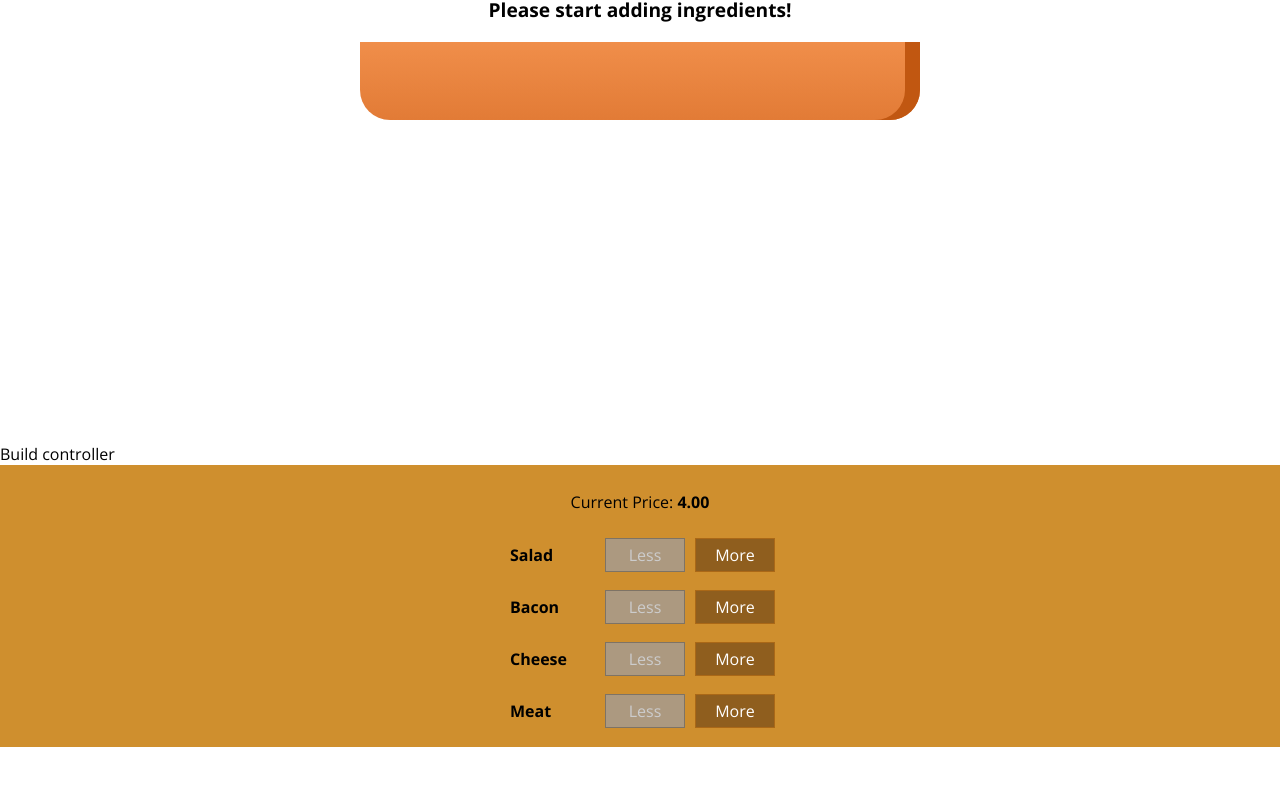
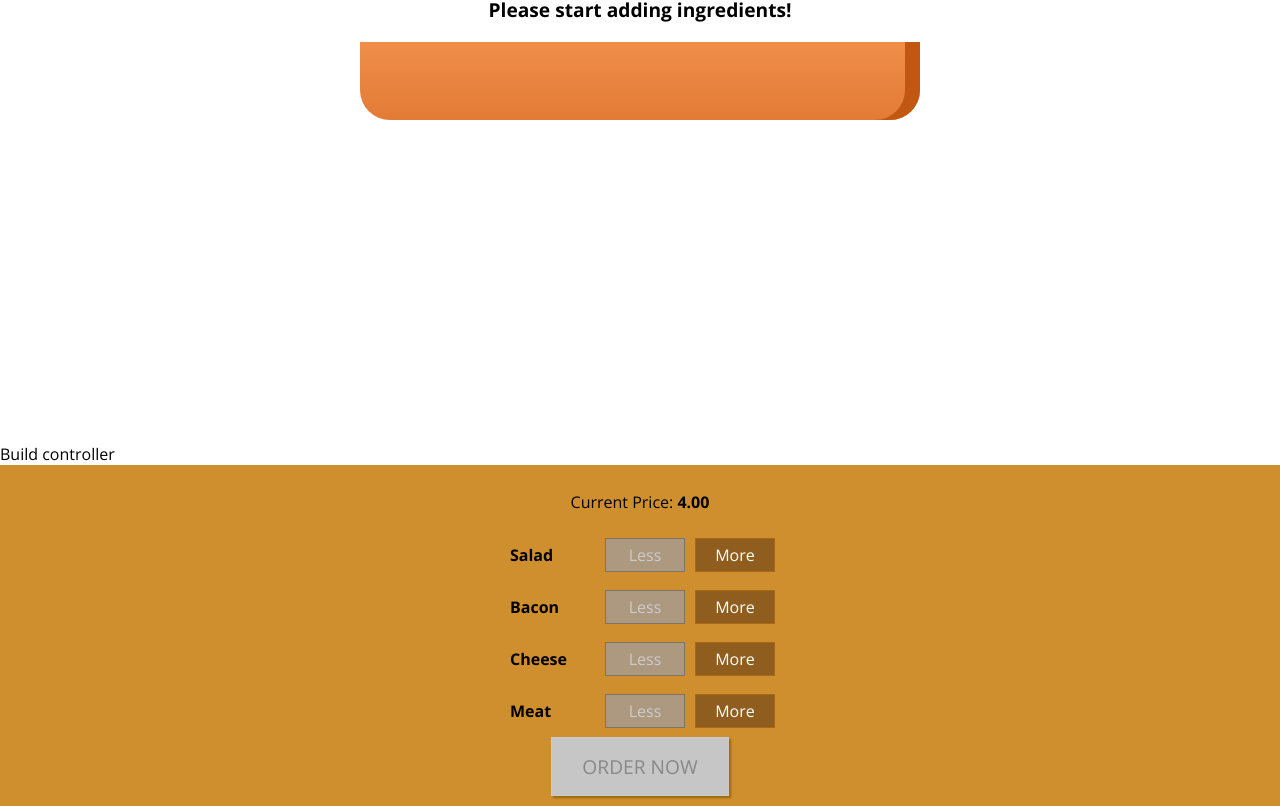
Before and after one commit to ff18qd/my-burger, a React app: page / in a window 1280 px wide. Shown: the part 195-1001 px from the top of the page. Before the commit the page ends 942 px from the top, so only its background shows below. Built offline with nearby package versions, Linux system fonts and the light colour scheme.

Commit message:
add order button and function only if sum of ingredients are greater than 0

```diff
--- a/src/components/Burger/BurgerControls/BuildControls.css
+++ b/src/components/Burger/BurgerControls/BuildControls.css
@@ -8,3 +8,45 @@
     margin: auto;
     padding: 10px 0;
 }
+
+
+.OrderButton {
+    background-color: #DAD735;
+    outline: none;
+    cursor: pointer;
+    border: 1px solid #966909;
+    color: #966909;
+    font-family: inherit;
+    font-size: 1.2em;
+    padding: 15px 30px;
+    box-shadow: 2px 2px 2px #966909;
+}
+
+.OrderButton:hover, .OrderButton:active {
+    background-color: #A0DB41;
+    border: 1px solid #966909;
+    color: #966909;
+}
+
+.OrderButton:disabled {
+    background-color: #C7C6C6;
+    cursor: not-allowed;
+    border: 1px solid #ccc;
+    color: #888888;
+}
+
+.OrderButton:not(:disabled) {
+    animation: enable 0.3s linear;
+}
+
+@keyframes enable {
+    0% {
+        transform: scale(1);
+    }
+    60% {
+        transform: scale(1.1);
+    }
+    100% {
+        transform: scale(1);
+    }
+}
--- a/src/components/Burger/BurgerControls/BuildControls.js
+++ b/src/components/Burger/BurgerControls/BuildControls.js
@@ -21,6 +21,9 @@
             removed={() => props.ingredientRemoved(ctrl.type)}
             disabled={props.disabled[ctrl.type]}/>
         ))}
+        <button
+            className={classes.OrderButton}
+            disabled={!props.purchasable}>ORDER NOW</button>
     </div>
 );
 
--- a/src/containers/BurgerBuilder/BurgerBuilder.js
+++ b/src/containers/BurgerBuilder/BurgerBuilder.js
@@ -18,7 +18,22 @@
             cheese: 0,
             meat: 0
         },
-        totalPrice: 4
+        totalPrice: 4,
+        purchasable: false,
+    }
+
+    updatePurchaseState = (ingredients) => {
+        // const ingredients = {
+        //     ...this.state.ingredients
+        // };
+        const sum = Object.keys(ingredients)
+            .map(igKey=> {
+                return ingredients[igKey]
+            })
+            .reduce((sum,el) => {
+                return sum + el;
+            },0);
+        this.setState({purchasable: sum > 0});
     }
 
     addIngredientHandler = (type) => {
@@ -30,7 +45,8 @@
         updatedIngredients[type] = updatedCount;
         const priceAddition = INGREDIENT_PRICES[type];
         const newPrice = this.state.totalPrice + priceAddition;
-        this.setState({totalPrice: newPrice, ingredients: updatedIngredients})
+        this.setState({totalPrice: newPrice, ingredients: updatedIngredients});
+        this.updatePurchaseState(updatedIngredients)
     }
 
     removeIngredientHandler = (type) => {
@@ -45,7 +61,8 @@
         updatedIngredients[type] = updatedCount;
         const priceDeduction = INGREDIENT_PRICES[type];
         const newPrice = this.state.totalPrice - priceDeduction;
-        this.setState({totalPrice: newPrice, ingredients: updatedIngredients})
+        this.setState({totalPrice: newPrice, ingredients: updatedIngredients});
+        this.updatePurchaseState(updatedIngredients);
     }
 
     render () {
@@ -65,6 +82,7 @@
                     ingredientAdded={this.addIngredientHandler}
                     ingredientRemoved={this.removeIngredientHandler}
                     disabled={disableInfo}
+                    purchasable={this.state.purchasable}
                     price={this.state.totalPrice}/>
             </Aux>
         );
```
